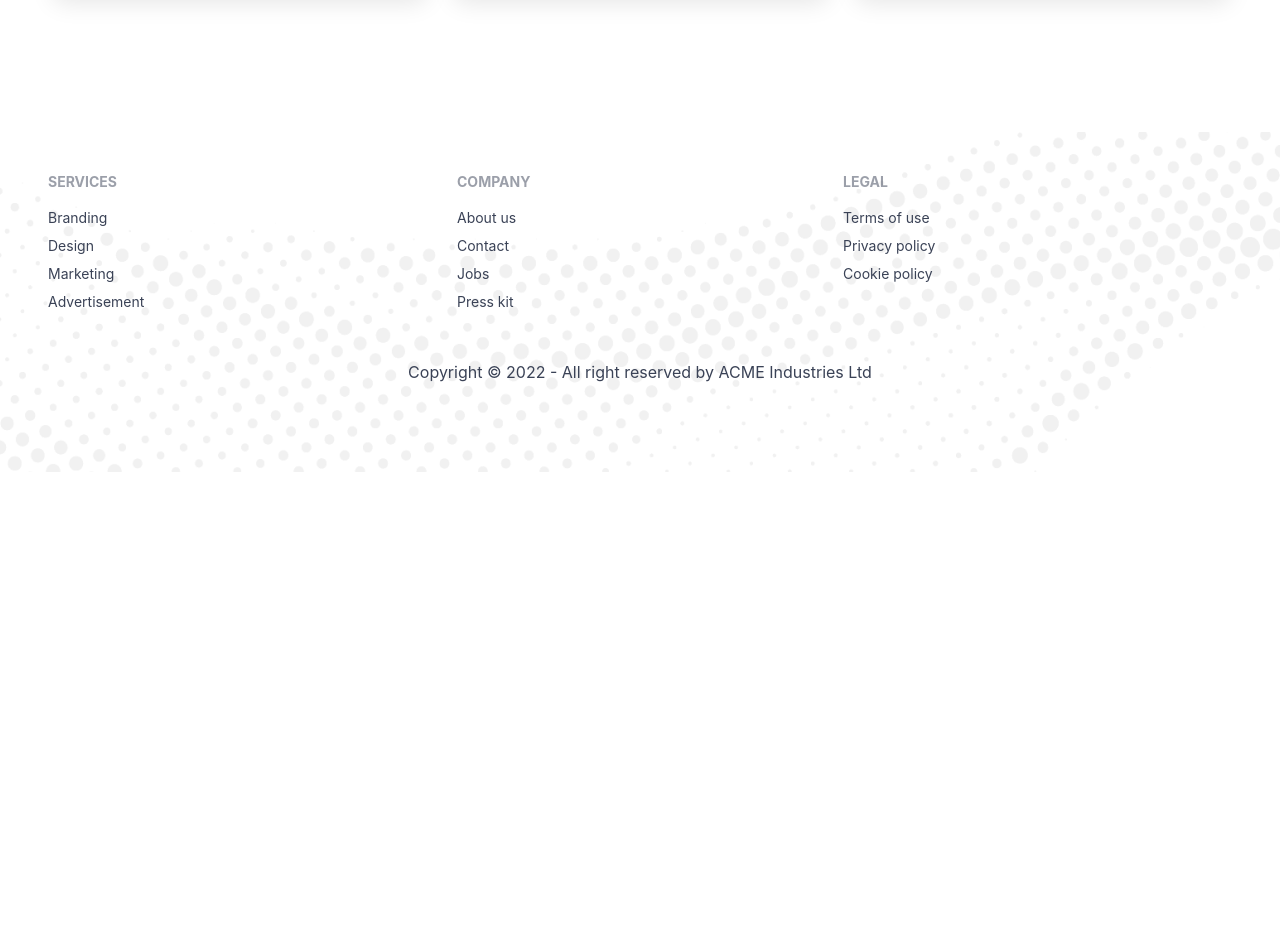
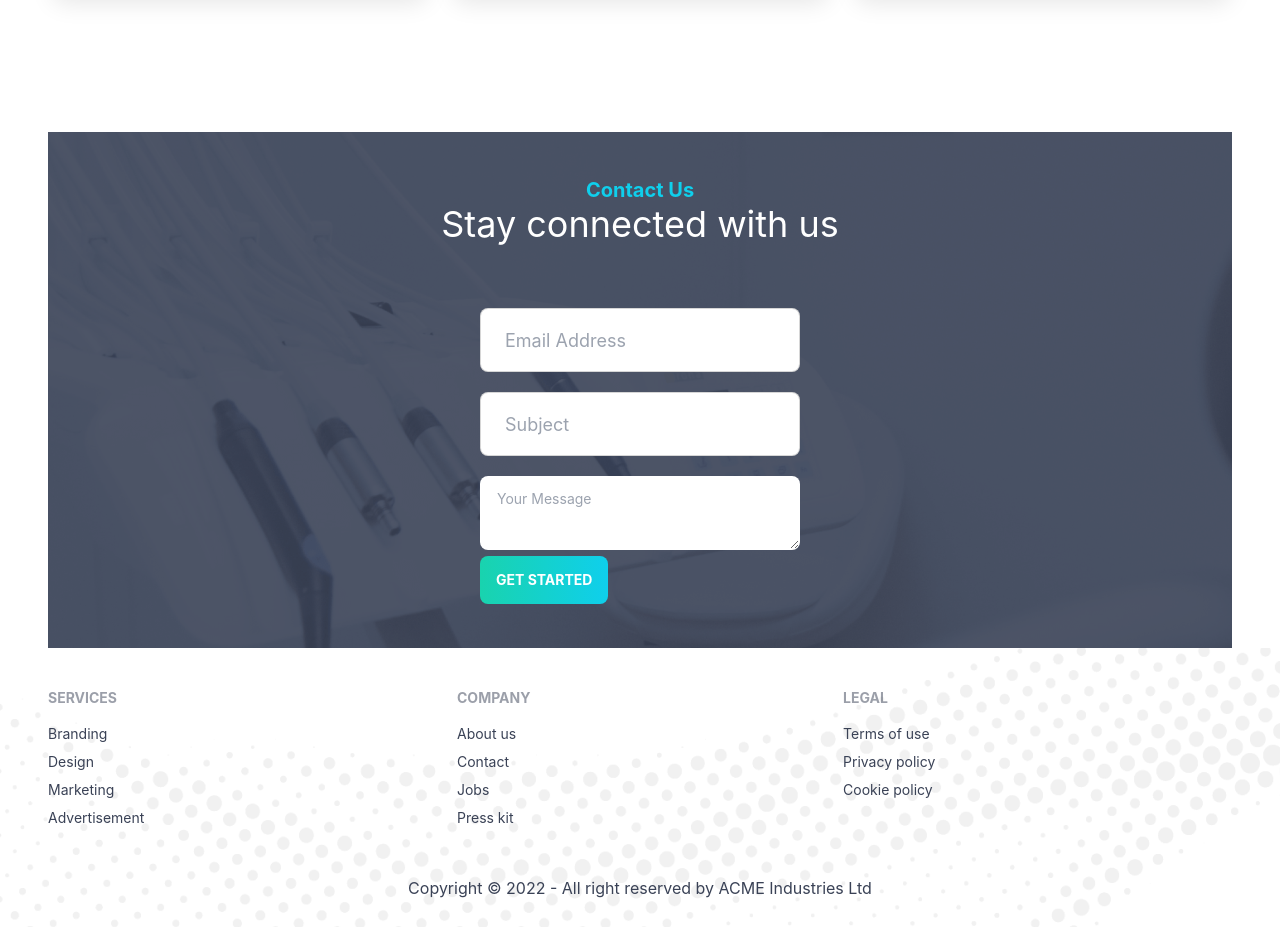
Before and after one commit to shahnmah/doctors-site, a React (Create React App) app: page / in a window 1280 px wide. Shown: the part 3640-4567 px from the top of the page. Before the commit the page ends 4112 px from the top, so only its background shows below. Built offline with nearby package versions, Linux system fonts and the light colour scheme.

Commit message:
contact form added

```diff
--- /dev/null
+++ b/src/Pages/Home/ContactUs.js
@@ -0,0 +1,25 @@
+import React from 'react';
+import appointmentImg from '../../assets/images/appointment.png'
+import PrimaryButton from '../Shared/PrimaryButton';
+
+
+const ContactUs = () => {
+    return (
+        <div className='py-11' style={{ backgroundImage: `url(${appointmentImg})` }}>
+            <div className='text-center mb-16'>
+                <h5 className='text-xl font-bold text-primary'>Contact Us</h5>
+                <h3 className='text-4xl text-white'>Stay connected with us</h3>
+            </div>
+            <div className='flex justify-center align-center'>
+                <div>
+                    <input type="text" placeholder="Email Address" class="input input-bordered input-lg w-full max-w-xs block" />
+                    <input type="text" placeholder="Subject" class="input input-bordered input-lg w-full max-w-xs block my-5" />
+                    <textarea class="textarea w-full" placeholder="Your Message"></textarea>
+                    <PrimaryButton />
+                </div>
+            </div>
+        </div>
+    );
+};
+
+export default ContactUs;
--- a/src/Pages/Home/Home.js
+++ b/src/Pages/Home/Home.js
@@ -2,6 +2,7 @@ import React from 'react';
 import Appointment from './Appointment';
 import Banner from './Banner';
 import Care from './Care';
+import ContactUs from './ContactUs';
 import Info from './Info';
 import Services from './Services';
 import Testimonials from './Testimonials';
@@ -15,6 +16,7 @@ const Home = () => {
             <Care/>
             <Appointment/>
             <Testimonials/>
+            <ContactUs/>
         </div>
     );
 };
```
